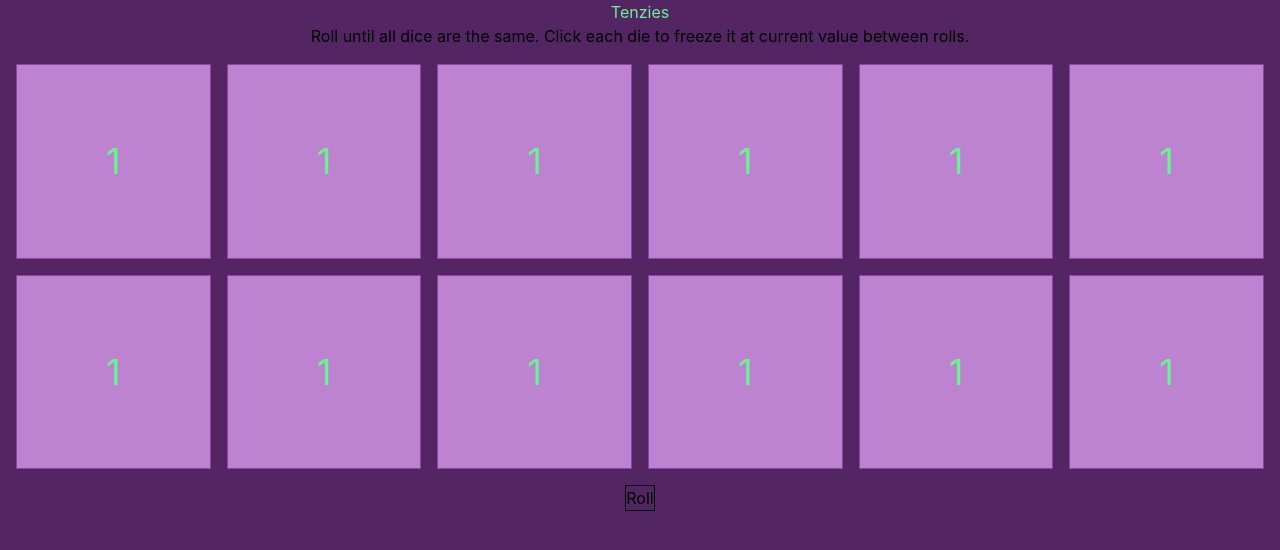
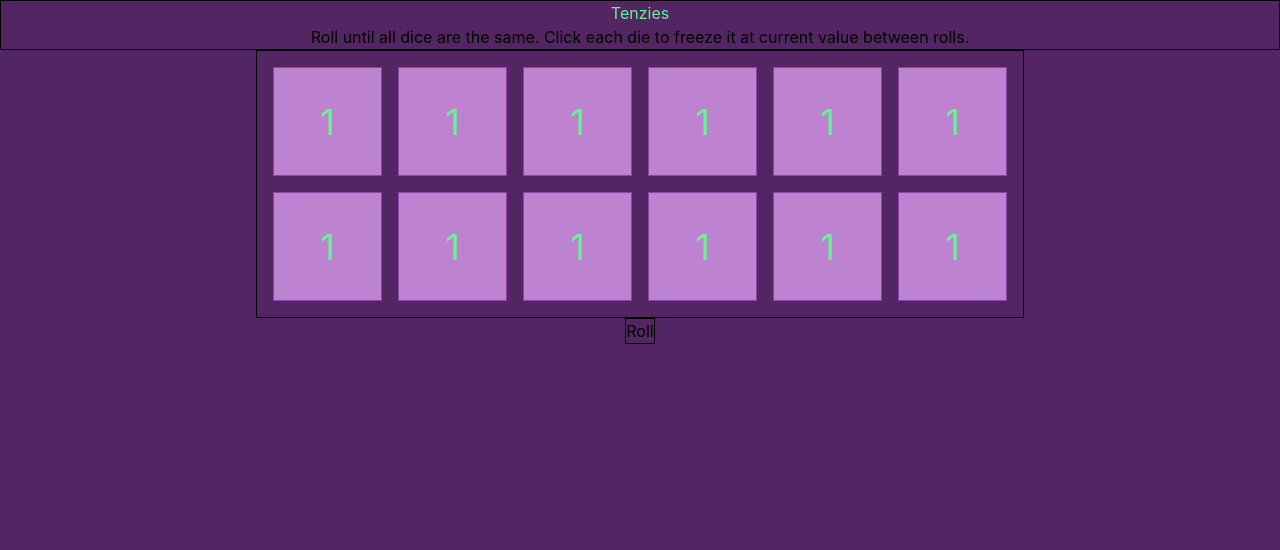
Before and after one commit to tmiesz/Tenzies, a React (Vite) app: page / in a window 1280 px wide. Shown: the top 550 px of the page. Built offline with nearby package versions, Linux system fonts and the light colour scheme.

Commit message:
style fix

```diff
--- a/src/App.tsx
+++ b/src/App.tsx
@@ -3,13 +3,14 @@ import Die from "./components/Die";
 export default function App() {
   return (
     <>
-      <div className="flex flex-col items-center">
+      <div className="border flex flex-col items-center">
         <h1>Tenzies</h1>
         <span>
           Roll until all dice are the same. Click each die to freeze it at
           current value between rolls.
         </span>
       </div>
+      <div className="border w-3xl m-auto">
         <div className="grid grid-cols-6 gap-4 p-4">
           {Array.from({ length: 12 }).map((_, i) => (
             <Die
@@ -20,6 +21,7 @@ export default function App() {
             />
           ))}
         </div>
+      </div>
       <div className="flex flex-col items-center">
         <button className="border">Roll</button>
       </div>
```
Lines whose indentation alone changed are shown as unchanged.
